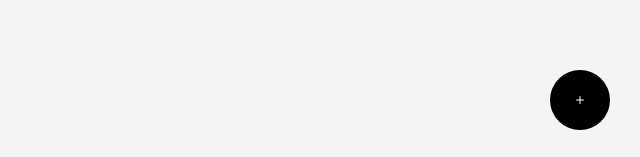
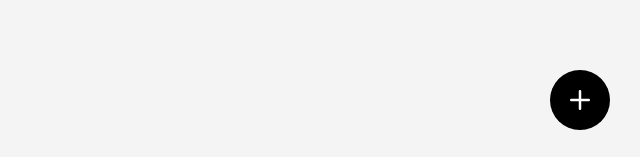
Before and after one commit to DmitriyIshchenko/flashcards, a React (Create React App) app: page /app/decks in a window 1280 px wide. Shown: the part 640-797 px from the top of the page, without its empty margins (640-1280 px from the left). Built offline with nearby package versions, Linux system fonts and the light colour scheme; a web font is replaced by a local one.

Commit message:
feat: set links between components

```diff
--- a/src/components/DeckForm/DeckForm.js
+++ b/src/components/DeckForm/DeckForm.js
@@ -1,11 +1,18 @@
 import { useState, useEffect } from "react";
+import { useNavigate, useParams } from "react-router-dom";
+
 import { TermInput } from "./TermInput";
 import Button from "../UI/Buttons/Button";
 import { BsArrowLeftShort, BsPlus } from "react-icons/bs";
 import { usePrevious } from "../../hooks/usePrevious";
 
 import "./DeckForm.scss";
-export default function DeckForm({ onSaveDeck, deckToEdit }) {
+
+export default function DeckForm({ decks, onSaveDeck }) {
+  const { deckId } = useParams();
+  const deckToEdit = decks.find((deck) => deck.id === deckId);
+  const navigate = useNavigate();
+
   const [title, setTitle] = useState(() => deckToEdit?.title || "");
   const [description, setDescription] = useState(
     () => deckToEdit?.description || ""
@@ -70,7 +77,11 @@ export default function DeckForm({ onSaveDeck, deckToEdit }) {
       <header className="form__header">
         <div className="form__controls">
           {deckToEdit && (
-            <Button round className="form__back-btn">
+            <Button
+              round
+              className="form__back-btn"
+              onClick={() => navigate(-1)}
+            >
               <BsArrowLeftShort />
             </Button>
           )}
--- a/src/components/DecksList/DecksList.js
+++ b/src/components/DecksList/DecksList.js
@@ -4,6 +4,7 @@ import Card from "../UI/Card/Card";
 import Dropdown from "../UI/Dropdown/Dropdown";
 import { BsThreeDots, BsPlus } from "react-icons/bs";
 import { PiCardsDuotone } from "react-icons/pi";
+import { Link } from "react-router-dom";
 
 export default function DecksList({ decks }) {
   return (
@@ -13,20 +14,22 @@ export default function DecksList({ decks }) {
           <DeckCard key={deck.id} deck={deck} />
         ))}
       </ul>
-      <Button round type="button" className="decks__add-btn">
+      <Link to="new" className="decks__add-btn">
         <BsPlus />
-      </Button>
+      </Link>
     </div>
   );
 }
 
 function DeckCard({ deck }) {
-  const { title, terms } = deck;
+  const { title, terms, id } = deck;
   return (
     <Card className="deck" listItem>
-      <h3 className="deck__title">
-        <PiCardsDuotone size={"2.5rem"} /> <span>{title}</span>
-      </h3>
+      <Link to={`${id}`}>
+        <h3 className="deck__title">
+          <PiCardsDuotone size={"2.5rem"} /> <span>{title}</span>
+        </h3>
+      </Link>
       <span className="deck__tag">
         {terms.length} term{terms.length === 1 ? "" : "s"}
       </span>
@@ -39,9 +42,9 @@ function DeckCard({ deck }) {
           </Button>
         )}
         menu={[
-          <a href="/edit" className="dropdown__btn">
+          <Link to={`edit/${id}`} className="dropdown__btn">
             Edit
-          </a>,
+          </Link>,
           <button className="dropdown__btn dropdown__btn--delete">
             Delete
           </button>,
--- a/src/components/DecksList/DecksList.scss
+++ b/src/components/DecksList/DecksList.scss
@@ -1,3 +1,4 @@
+@import "../UI/Buttons/Button.scss";
 .decks {
   &-list {
     display: grid;
@@ -10,11 +11,16 @@
   }
 
   &__add-btn {
+    @extend %btn;
     position: fixed;
     bottom: 3rem;
     right: 3rem;
 
     height: 6rem;
+
+    padding: 0;
+    aspect-ratio: 1;
+    border-radius: 100rem;
 
     font-size: 4rem;
   }
```
